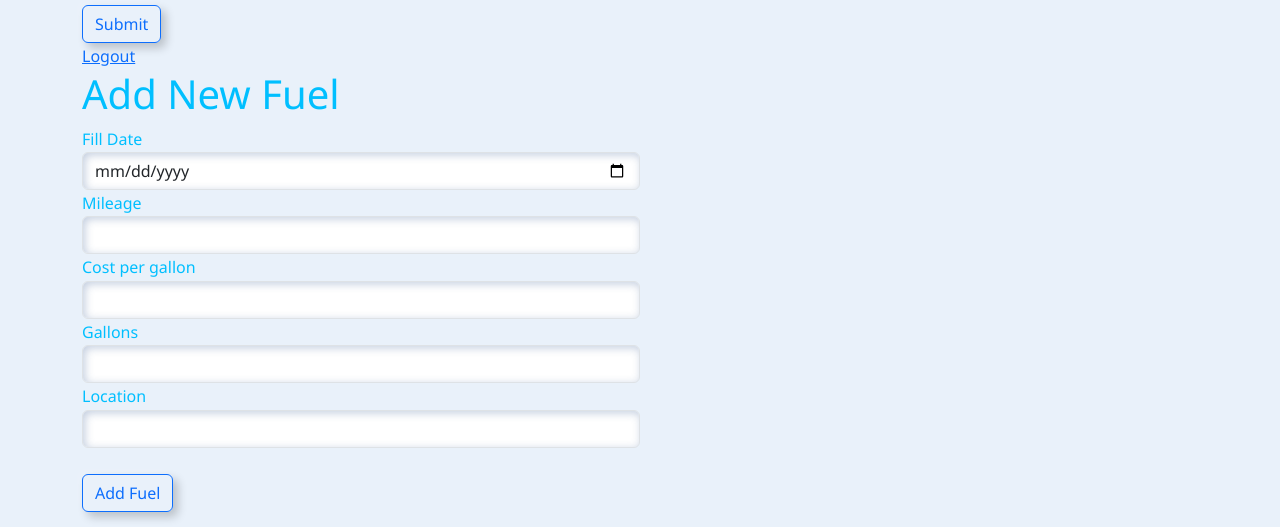
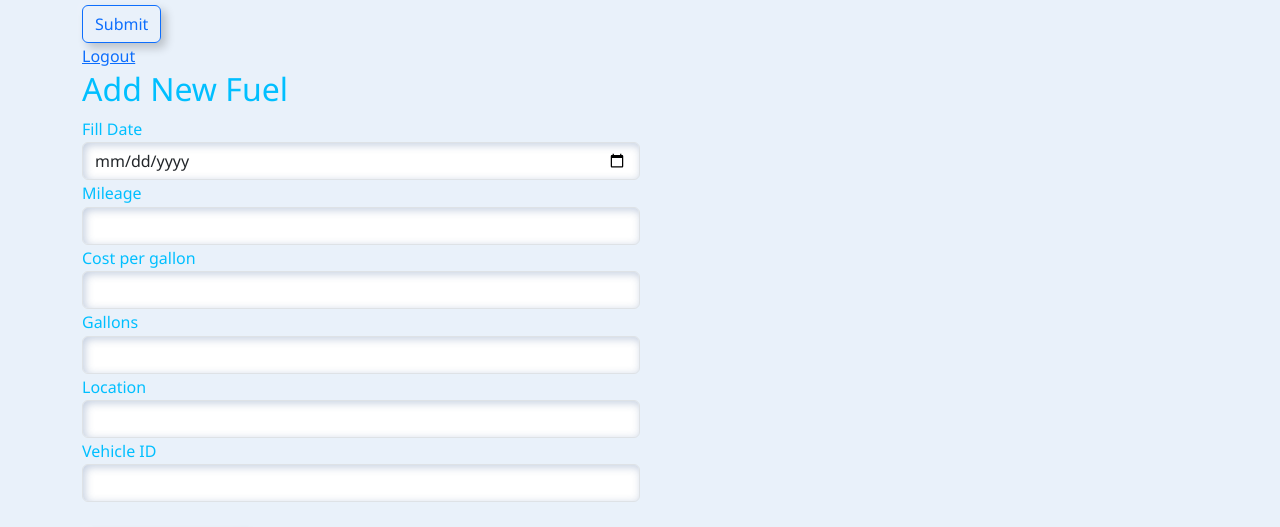
Before and after one commit to danielrichert62/vehicle-records-frontend, a React (Vite) app: page /fuel in a window 1280 px wide. Shown: the part 410-937 px from the top of the page. Built offline with nearby package versions, Linux system fonts and the light colour scheme; no server answers.

Commit message:
Updates FuelsNew, still not working... making progress

```diff
--- a/src/Content.jsx
+++ b/src/Content.jsx
@@ -95,7 +95,7 @@ export function Content() {
   const handleCreateFuel = (params, successCallback) => {
     console.log("handleCreateFuel", params);
     axios
-      .post("http://localhost:3000/vehicles.json", params)
+      .post("http://localhost:3000/fuels.json", params)
       .then((response) => {
         setFuels([...fuels, response.data]);
         successCallback();
@@ -104,32 +104,6 @@ export function Content() {
         console.log(error);
       });
   };
-
-  // const handleAddFuel = (params, successCallback) => {
-  //   console.log("handleAddFuel", params);
-  //   axios
-  //     .post("http://localhost:3000/fuels.json", params)
-  //     .then((response) => {
-  //       setFuels([...Fuels, response.data]); // is this correct?  Fuels?
-  //       successCallback();
-  //     })
-  //     .catch((error) => {
-  //       console.log(error);
-  //     });
-  // };
-
-  // const handleNewFuel = (params, successCallback) => {
-  //   console.log("handleNewFuel", params);
-  //   axios
-  //     .post("http://localhost:3000/fuels.json", params)
-  //     .then((response) => {
-  //       setFuels([...Fuels, response.data]);
-  //       successCallback();
-  //     })
-  //     .catch((error) => {
-  //       console.log(error);
-  //     });
-  // };
 
   const handleUpdateFuel = (id, params) => {
     console.log("handleUpdateFuel", params);
--- a/src/FuelsNew.jsx
+++ b/src/FuelsNew.jsx
@@ -1,24 +1,53 @@
+/* eslint-disable no-unused-vars */
 /* eslint-disable react/prop-types */
+import axios from "axios";
+import React from "react";
+import { useState, useEffect } from "react";
+
 export function FuelsNew(props) {
+  const [Fuels, setFuels] = useState([]);
   const handleSubmit = (event) => {
     event.preventDefault();
+    console.log("handleSubmit", params);
     const params = new FormData(event.target);
+    console.log(params);
     props.onCreateFuel(params, () => event.target.reset());
-    window.location.href = "/fuel";
+    event.target.reset();
+    window.location.href = "/";
   };
+
+  // const handleCreateFuel = (event) => {
+  //   event.preventDefault();
+  //   let params = new FormData(event.target);
+  //   console.log(params);
+  // };
+
+  const handleCreateFuel = (params, successCallback) => {
+    console.log("handleCreateFuel", params);
+    axios
+      .post("http://localhost:3000/fuels.json", params)
+      .then((response) => {
+        setFuels([...fuels, response.data]);
+        successCallback();
+      })
+      .catch((error) => {
+        console.log(error);
+      });
+  };
+
   return (
     <div id="fuel-new">
-      <h1>Add New Fuel</h1>
+      <h2>Add New Fuel</h2>
 
-      <form onSubmit={handleSubmit}>
+      <form onSubmit={handleCreateFuel}>
         <div className="w-50">
           <label htmlFor="InputFillDate">Fill Date</label>
           <input
             type="date"
-            name="fill-date"
+            name="FillDate"
             className="form-control"
             id="InputFillDate"
-            aria-describedby="fillDateHelp"
+            aria-describedby="filldateHelp"
           />
         </div>
 
@@ -45,7 +74,7 @@ export function FuelsNew(props) {
         </div>
 
         <div className="w-50">
-          <label htmlFor="InputGallonsMileage">Gallons</label>
+          <label htmlFor="InputGallons">Gallons</label>
           <input
             type="decimal"
             name="gallons"
@@ -66,9 +95,20 @@ export function FuelsNew(props) {
           />
         </div>
 
+        <div className="w-50">
+          <label htmlFor="InputVehicleId">Vehicle ID</label>
+          <input
+            type="text"
+            name="location"
+            className="form-control"
+            id="InputVehicleId"
+            aria-describedby="VehicleIdHelp"
+          />
+        </div>
+
         <br />
         <button type="submit" className="btn btn-outline-primary">
-          Add Fuel
+          Create Fuel Record
         </button>
       </form>
     </div>
--- a/src/FuelsShow.jsx
+++ b/src/FuelsShow.jsx
@@ -15,6 +15,7 @@ export function FuelsShow(props) {
   return (
     <div id="fuels-show">
       <h2>Edit fuel</h2>
+      {/* <form onSubmit={handleSubmit}> */}
       <form onSubmit={handleSubmit}>
         <div className="w-50">
           Fill Date
--- a/src/Header.jsx
+++ b/src/Header.jsx
@@ -35,7 +35,7 @@ export function Header() {
         </li>
         <li className="nav-item">
           {/* <a className="nav-link active" aria-current="page"> */}
-          <Link to="/vehicle/new">New Vehicle</Link>
+          <Link to="/vehicle">New Vehicle</Link>
           {/* </a> */}
         </li>
         <li>
@@ -91,7 +91,7 @@ export function Header() {
           </a>
         </li>
         <li className="nav-item">
-          <a className="nav-link" href="/vehicle/new">
+          <a className="nav-link" href="/vehicle">
             Add Vehicle
           </a>
         </li>
--- a/src/VehiclesIndex.jsx
+++ b/src/VehiclesIndex.jsx
@@ -24,7 +24,7 @@ export function VehiclesIndex(props) {
               {/* <button onClick={handleClick} className="btn btn-outline-danger">
                 Remove vehicle
               </button> */}
-              <a href="/fuels" className="btn btn-outline-info" onClick={() => props.onNewFuel(fuel)}>
+              <a href="/fuel" className="btn btn-outline-info" onClick={() => props.onNewFuel(fuel)}>
                 Add Fuel Record
               </a>{" "}
             </div>
--- a/src/main.jsx
+++ b/src/main.jsx
@@ -3,8 +3,9 @@ import ReactDOM from "react-dom/client";
 import App from "./App.jsx";
 import "./index.css";
 import "bootstrap";
-// import "bootstrap/dist/css/bootstrap.min.css";
-import "bootstrap/dist/css/bootstrap.css";
+import "bootstrap/dist/css/bootstrap.min.css";
+// import "bootstrap/dist/css/bootstrap.css";
+// import "/src/bootstrap.min.css";
 
 ReactDOM.createRoot(document.getElementById("root")).render(
   <React.StrictMode>
```
Also changed, not shown: src/Signup.jsx (+0 -26 lines).
